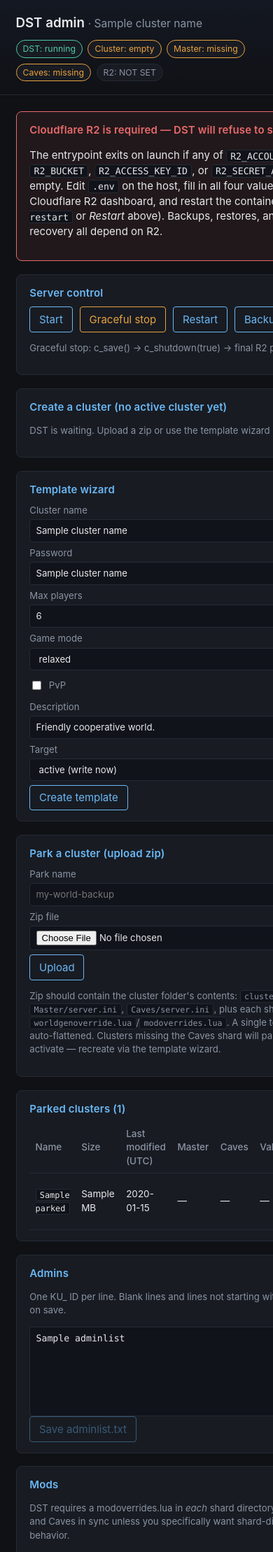
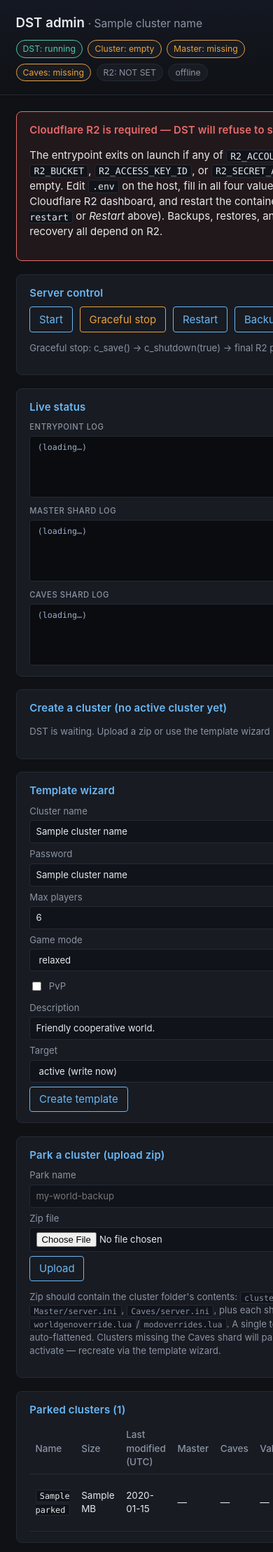
Before and after one commit to moxxiq/dst-dedicated-container, a FastAPI app: template admin/app/templates/index.html in a window 390 px wide; the page is wider, and only the part inside the window is pictured. Shown: the top 2218 px of that part at 70% size. Run offline with FastAPI, Linux system fonts and the light colour scheme; the template is opened without the code that fills it: most values are stand-ins (such as "Sample title", 1, 10 or a date in 2020); some libraries are stand-ins or nearby versions.

Commit message:
feat(admin): live status panel with auto-polling log tails
Adds a /api/status JSON endpoint that returns container state,
cluster/shard readiness, and the last 8 lines each of the entrypoint
log (via podman logs), Master server_log.txt, and Caves server_log.txt.

The dashboard JS polls /api/status every 5 s and updates the header
status pills and three log panes in-place - no full page reload.
Status pills get IDs so the script can update colour + text live.
A timestamp pill shows the time of the last successful poll.

Log panes are laid out in a 2-column responsive grid (single column
on narrow screens). The pre elements scroll internally so they don't
push the rest of the page around.

Co-Authored-By: Claude Opus 4.7 <noreply@anthropic.com>

```diff
--- a/admin/app/main.py
+++ b/admin/app/main.py
@@ -135,6 +135,28 @@ def dst_status() -> dict[str, Any]:
         "started_at": state.get("StartedAt"),
         "exit_code": state.get("ExitCode"),
     }
+
+
+def read_log_tail(path: Path, lines: int = 8) -> list[str]:
+    """Last N non-empty lines from a text file (server_log.txt etc.)."""
+    if not path.is_file():
+        return []
+    try:
+        content = path.read_text(encoding="utf-8", errors="replace")
+        return [l for l in content.splitlines() if l.strip()][-lines:]
+    except OSError:
+        return []
+
+
+def dst_log_tail(lines: int = 8) -> list[str]:
+    """Last N lines from the DST container's combined stdout+stderr (entrypoint log)."""
+    # podman logs: container stdout -> process stdout, container stderr -> process stderr.
+    # entrypoint log() writes to stderr; DST binary output goes to stdout.
+    # Capture both, merge, return the tail.
+    rc, out, err = podman("logs", "--tail", str(lines * 2), DST_CONTAINER)
+    combined = "\n".join(filter(None, [out, err]))
+    all_lines = [l for l in combined.splitlines() if l.strip()]
+    return all_lines[-lines:]
 
 
 # ---------------------------------------------------------------------------
@@ -506,6 +528,27 @@ def dashboard(request: Request, _: str = Depends(require_auth)) -> HTMLResponse:
     )
 
 
+@app.get("/api/status")
+def api_status(_: str = Depends(require_auth)) -> Response:
+    """Live-poll endpoint for the dashboard JavaScript. Returns JSON."""
+    cd = cluster_dir()
+    state = dst_status()
+    data = {
+        "dst": state,
+        "cluster_ready": cluster_is_ready(),
+        "cluster_exists": cd.exists(),
+        "shards": shard_status(),
+        "r2_ready": r2_env_ready(read_env_file()),
+        "logs": {
+            "container": dst_log_tail(8),
+            "master": read_log_tail(cd / "Master" / "server_log.txt", 6),
+            "caves": read_log_tail(cd / "Caves" / "server_log.txt", 6),
+        },
+        "ts": datetime.now(timezone.utc).isoformat(),
+    }
+    return Response(content=json.dumps(data), media_type="application/json")
+
+
 @app.get("/status", response_class=PlainTextResponse)
 def json_status(_: str = Depends(require_auth)) -> Response:
     data = {
--- a/admin/app/static/style.css
+++ b/admin/app/static/style.css
@@ -159,6 +159,46 @@ code {
   border: 1px solid var(--border);
 }
 
+/* -- live log section -------------------------------------------------- */
+
+.log-grid {
+  display: grid;
+  grid-template-columns: 1fr 1fr;
+  gap: 0.75rem;
+  margin-top: 0.25rem;
+}
+
+@media (max-width: 600px) {
+  .log-grid { grid-template-columns: 1fr; }
+}
+
+.log-pane h3 {
+  margin: 0 0 0.3rem;
+  font-size: 0.75rem;
+  font-weight: 500;
+  letter-spacing: 0.05em;
+  text-transform: uppercase;
+  color: var(--muted);
+}
+
+.log-pre {
+  margin: 0;
+  background: #0a0c10;
+  border: 1px solid var(--border);
+  border-radius: 4px;
+  padding: 0.5rem 0.7rem;
+  font-family: ui-monospace, SFMono-Regular, Menlo, Consolas, monospace;
+  font-size: 0.78rem;
+  color: #9fb0c8;
+  white-space: pre-wrap;
+  word-break: break-all;
+  min-height: 88px;
+  max-height: 160px;
+  overflow-y: auto;
+}
+
+/* -- footer ------------------------------------------------------------ */
+
 footer {
   padding: 1rem 1.5rem 2rem;
   color: var(--muted);
--- a/admin/app/templates/index.html
+++ b/admin/app/templates/index.html
@@ -10,17 +10,18 @@
   <header>
     <h1>DST admin <small>· {{ cluster_name }}</small></h1>
     <div class="status">
-      <span class="pill {{ 'ok' if dst.state == 'running' else 'warn' }}">
+      <span id="pill-dst" class="pill {{ 'ok' if dst.state == 'running' else 'warn' }}">
         DST: {{ dst.state }}
       </span>
-      <span class="pill {{ 'ok' if cluster_ready else 'warn' }}">
+      <span id="pill-cluster" class="pill {{ 'ok' if cluster_ready else 'warn' }}">
         Cluster: {{ 'ready' if cluster_ready else ('empty' if not cluster_exists else 'incomplete') }}
       </span>
-      <span class="pill {{ 'ok' if shards.master else 'warn' }}">Master: {{ 'ok' if shards.master else 'missing' }}</span>
-      <span class="pill {{ 'ok' if shards.caves else 'warn' }}">Caves: {{ 'ok' if shards.caves else 'missing' }}</span>
-      <span class="pill {{ 'ok' if r2_ready else 'err' }}">
+      <span id="pill-master" class="pill {{ 'ok' if shards.master else 'warn' }}">Master: {{ 'ok' if shards.master else 'missing' }}</span>
+      <span id="pill-caves" class="pill {{ 'ok' if shards.caves else 'warn' }}">Caves: {{ 'ok' if shards.caves else 'missing' }}</span>
+      <span id="pill-r2" class="pill {{ 'ok' if r2_ready else 'err' }}">
         R2: {{ 'configured' if r2_ready else 'NOT SET' }}
       </span>
+      <span id="status-ts" class="pill">live</span>
     </div>
   </header>
 
@@ -47,6 +48,24 @@
       <form method="post" action="/server/restart" class="inline"><button type="submit">Restart</button></form>
       <form method="post" action="/backup/trigger" class="inline"><button type="submit">Backup to R2 now</button></form>
       <p class="muted">Graceful stop: c_save() → c_shutdown(true) → final R2 push. Up to 90 s.</p>
+    </section>
+
+    <section>
+      <h2>Live status</h2>
+      <div class="log-grid">
+        <div class="log-pane">
+          <h3>Entrypoint log</h3>
+          <pre id="log-container" class="log-pre">(loading…)</pre>
+        </div>
+        <div class="log-pane">
+          <h3>Master shard log</h3>
+          <pre id="log-master" class="log-pre">(loading…)</pre>
+        </div>
+        <div class="log-pane">
+          <h3>Caves shard log</h3>
+          <pre id="log-caves" class="log-pre">(loading…)</pre>
+        </div>
+      </div>
     </section>
 
     {% if not cluster_ready %}
@@ -167,5 +186,61 @@
       <a href="/status">json status</a>
     </p>
   </footer>
+
+  <script>
+  (function poll() {
+    fetch('/api/status', {credentials: 'same-origin'})
+      .then(function(r) { return r.json(); })
+      .then(function(d) {
+        // -- status pills --
+        function setPill(id, text, cls) {
+          var el = document.getElementById(id);
+          if (!el) return;
+          el.textContent = text;
+          el.className = 'pill' + (cls ? ' ' + cls : '');
+        }
+        setPill('pill-dst',
+          'DST: ' + d.dst.state,
+          d.dst.state === 'running' ? 'ok' : 'warn');
+        var clsLabel = d.cluster_ready ? 'ready'
+          : (d.cluster_exists ? 'incomplete' : 'empty');
+        setPill('pill-cluster',
+          'Cluster: ' + clsLabel,
+          d.cluster_ready ? 'ok' : 'warn');
+        setPill('pill-master',
+          'Master: ' + (d.shards.master ? 'ok' : 'missing'),
+          d.shards.master ? 'ok' : 'warn');
+        setPill('pill-caves',
+          'Caves: ' + (d.shards.caves ? 'ok' : 'missing'),
+          d.shards.caves ? 'ok' : 'warn');
+        setPill('pill-r2',
+          'R2: ' + (d.r2_ready ? 'configured' : 'NOT SET'),
+          d.r2_ready ? 'ok' : 'err');
+
+        // -- log panes --
+        function setLog(id, lines) {
+          var el = document.getElementById(id);
+          if (!el) return;
+          el.textContent = lines.length ? lines.join('\n') : '(no output yet)';
+          el.scrollTop = el.scrollHeight;
+        }
+        setLog('log-container', d.logs.container);
+        setLog('log-master',    d.logs.master);
+        setLog('log-caves',     d.logs.caves);
+
+        // -- timestamp --
+        var ts = document.getElementById('status-ts');
+        if (ts) {
+          var t = new Date(d.ts);
+          ts.textContent = t.toLocaleTimeString();
+        }
+      })
+      .catch(function() {
+        var ts = document.getElementById('status-ts');
+        if (ts) ts.textContent = 'offline';
+      })
+      .finally(function() { setTimeout(poll, 5000); });
+  })();
+  </script>
 </body>
 </html>
```
